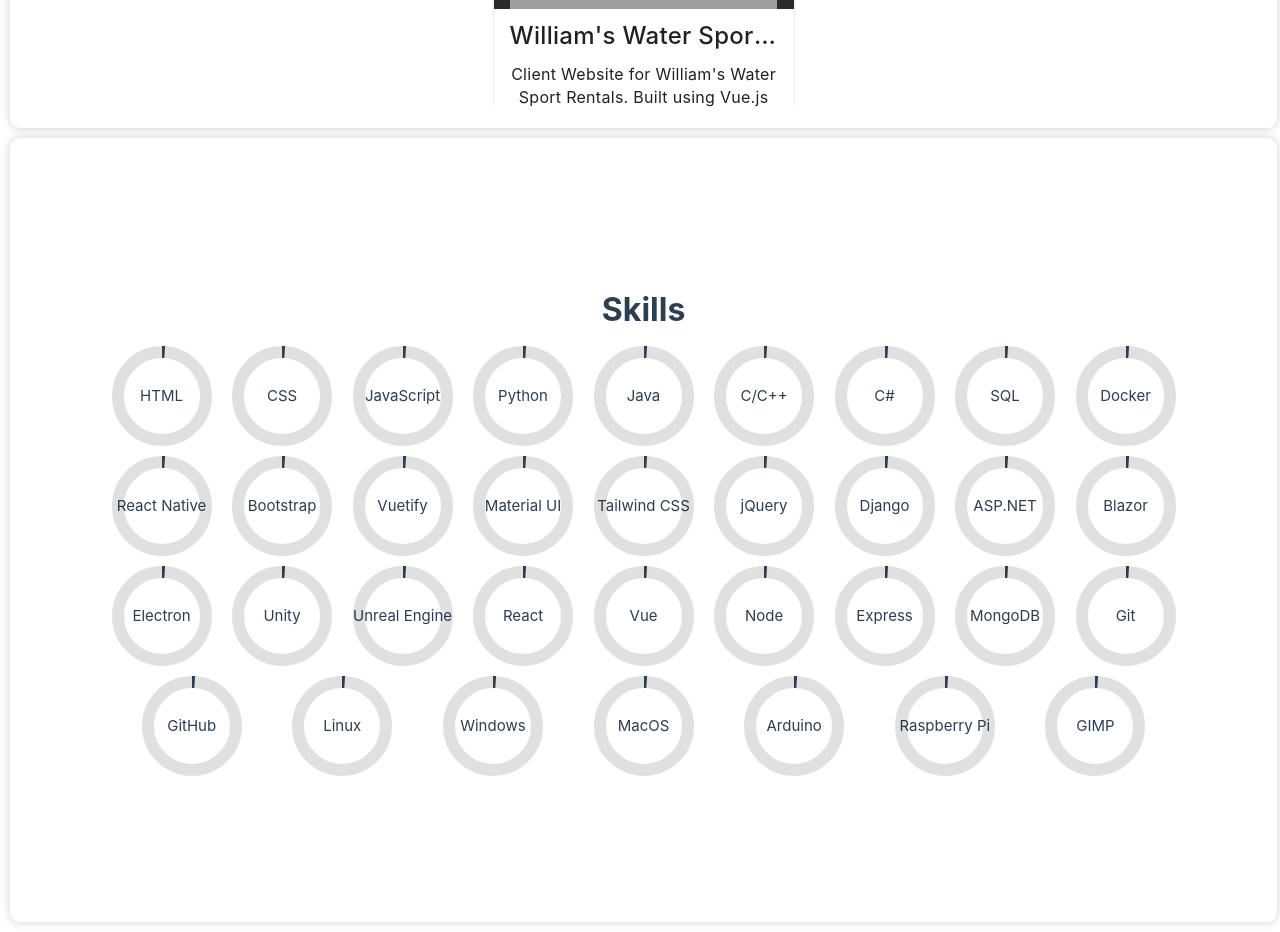
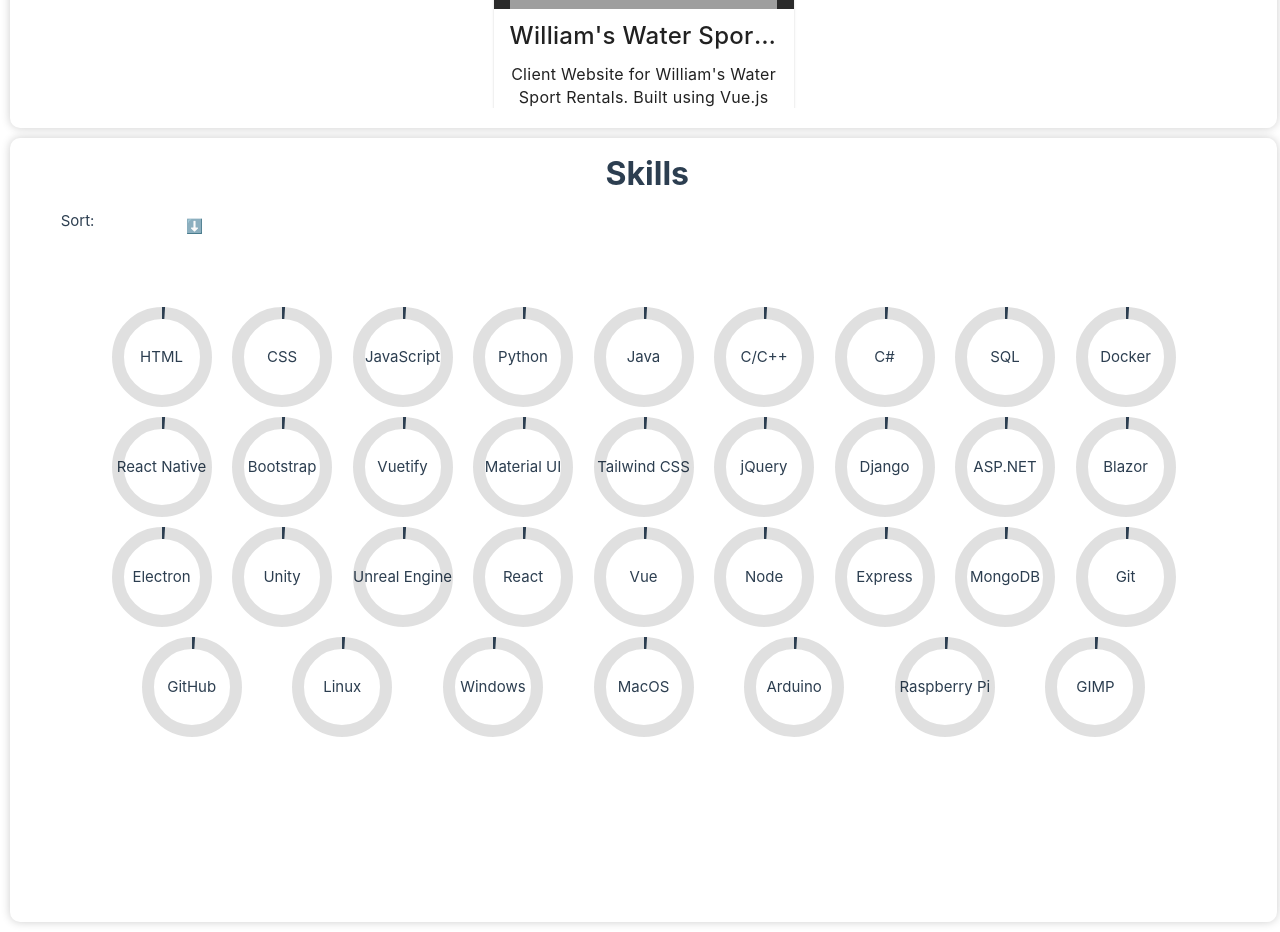
Before and after one commit to AstroAspie/MyPortfolio, a Vue app: page / in a window 1280 px wide. Shown: the part 1480-2412 px from the top of the page. Built offline with nearby package versions, Linux system fonts and the light colour scheme; grey boxes are pictures that could not be loaded; what @canvasjs/vue-charts would draw is missing.

Commit message:
+ sort skills

```diff
--- a/src/components/skills/SkillCassette.vue
+++ b/src/components/skills/SkillCassette.vue
@@ -1,6 +1,16 @@
 <template>
-  <div class="score-circle" @mouseenter="hoverCassette">
-    <v-progress-circular :model-value="baseScore" :size="100" :width="12" @mouseenter="animateCircle(skill)">{{ skill.name }}</v-progress-circular>
+  <div
+    class="score-circle"
+  >
+    <v-progress-circular
+      :model-value="baseScore"
+      :size="size"
+      :width="width"
+      @mouseenter="animateCircle(skill, true)"
+      @mouseout="animateCircle(skill, false)"
+    >
+      {{ skill.name }}
+    </v-progress-circular>
     <div class="percentage" ref="skill-score">{{ skill.score }}%</div>
   </div>
 </template>
@@ -17,6 +27,8 @@
   },
   data() {
     return {
+      size: 100,
+      width: 12,
       baseScore: 1
     };
   },
@@ -29,10 +41,30 @@
       let score = this.$refs['skill-score'];
       score.style.visibility = 'hidden';
     },
-    animateCircle(skill)
+    animateCircle(skill, fill)
     {
-      while (this.baseScore <= skill.score) {
-        this.baseScore++;
+      if (fill === true)
+      {
+        while (this.baseScore <= skill.score) {
+          this.baseScore++;
+          if (this.size <= 140)
+            this.size++;
+          if (this.width <= 18)
+            this.width++;
+        }
+      }
+      else if (fill === false)
+      {
+        setInterval(() => {
+          while (this.baseScore > 1)
+          {
+            this.baseScore--;
+            if (this.size >= 100)
+              this.size--;
+            if (this.width >= 12)
+              this.width--;
+          }
+        }, 5000)
       }
     },
     isVisible(el) {
--- a/src/components/skills/SkillsBanner.vue
+++ b/src/components/skills/SkillsBanner.vue
@@ -1,12 +1,25 @@
 <template>
-  <div class="banner-container">
+  <div class="container">
     <h1 class="banner-title">Skills</h1>
-    <div class="skills-container">
-      <SkillCassette
-        v-for="skill in skills_list"
-        :key="skill.name"
-        :skill="skill"
-      />
+    <div class="sort-container">
+      <span class="sort-subtext">Sort:</span>
+      <div class="sort-option">
+        <button @click="sortByScore('score')">skill level</button>
+        <div class="ascending" @click="ascending = !ascending">
+          <span v-if="!ascending">⬇️</span>
+          <span v-else>⬆️</span>
+        </div>
+      </div>
+    </div>
+    <div class="banner-container">
+      <div class="skills-container">
+        <SkillCassette
+          v-for="skill in sorted"
+          :key="skill.name"
+          :skill="skill"
+          class="skill-item"
+        />
+      </div>
     </div>
   </div>
 </template>
@@ -25,8 +38,12 @@
         infrastructure: 'INF',
         database: 'DB',
         IoT: 'IoT',
-        midc: 'misc'
+        misc: 'misc'
       }],
+      ascending: false,
+      sorted: [],
+      sortSelect: null,
+      sortParams: ['skill', 'type', ''],
       skills_list: [
         { name: 'HTML', score: 100, type: 'FE'},
         { name: 'CSS', score: 95, type: 'FE' },
@@ -65,11 +82,79 @@
       ]
     }
   },
-  methods: {},
+  watch: {
+    ascending() {
+      this.sortByScore();
+    }
+  },
+  methods: {
+    sortByScore() {
+      if (!this.ascending) {
+        this.sorted = this.skills_list.slice().sort(function(a, b){
+          return (a.score < b.score) ? 1 : -1;
+        });
+      } else {
+        this.sorted = this.skills_list.slice().sort(function(a, b){
+          return (a.score > b.score) ? 1 : -1;
+        });
+      }
+    },
+    sortByTag() {},
+  },
+  created() {
+    if (this.sorted.length == 0)
+      this.sorted = this.skills_list;
+  }
 };
 </script>
 
 <style lang="scss" scoped>
+hr {
+  rotate: 90deg;
+}
+
+.container {
+  height: 100%;
+  width: 100%;
+}
+
+
+.banner-title {
+  position: relative;
+  font-size: 2rem;
+  font-weight: bold;
+  // margin: 10px 20px 20px 10px;
+  margin: 10px 47%;
+}
+
+.sort-container {
+  display: flex;
+  flex-direction: row;
+  gap: 10px;
+  margin-top: 0;
+  margin-bottom: 5%;
+  margin-left: 4%;
+  margin-right: 4%;
+}
+
+.sort-option {
+  display: flex;
+  align-content: center;
+  justify-content: center;
+  color: white;
+  font-size: 14px;
+  border: solid 1px white;
+  border-radius: 10px;
+  padding: 5px;
+  width: 10%;
+}
+
+.ascending {
+  display: inline;
+  padding-left: 4px;
+  cursor: pointer;
+}
+
 .banner-container {
   display: flex;
   flex-direction: column;
@@ -77,12 +162,6 @@
   justify-content: space-evenly;
   flex-wrap: wrap;
   width: 100%;
-}
-
-.banner-title {
-  font-size: 2rem;
-  font-weight: bold;
-  margin-bottom: 10px;
 }
 
 .skills-container {
```
